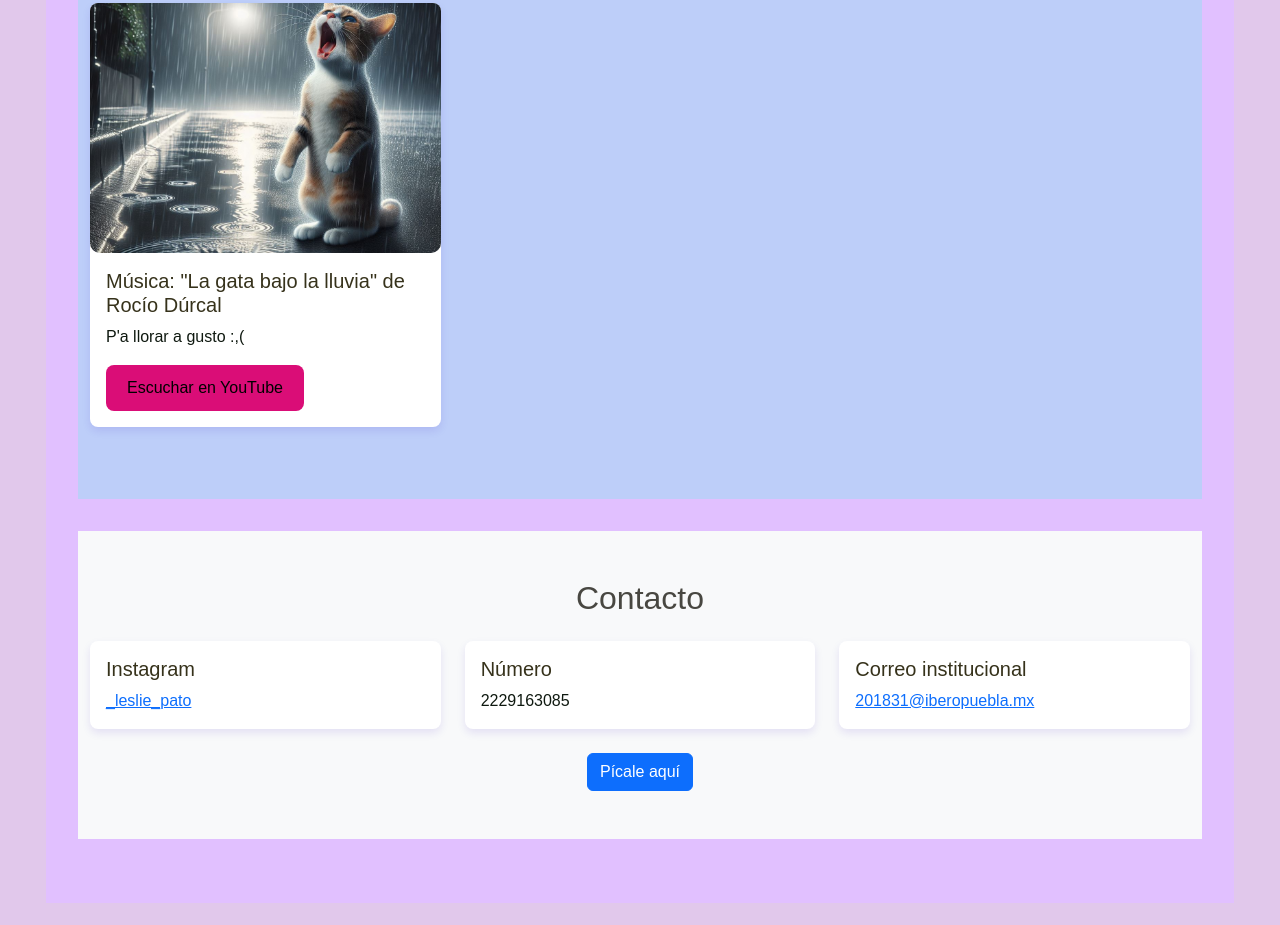
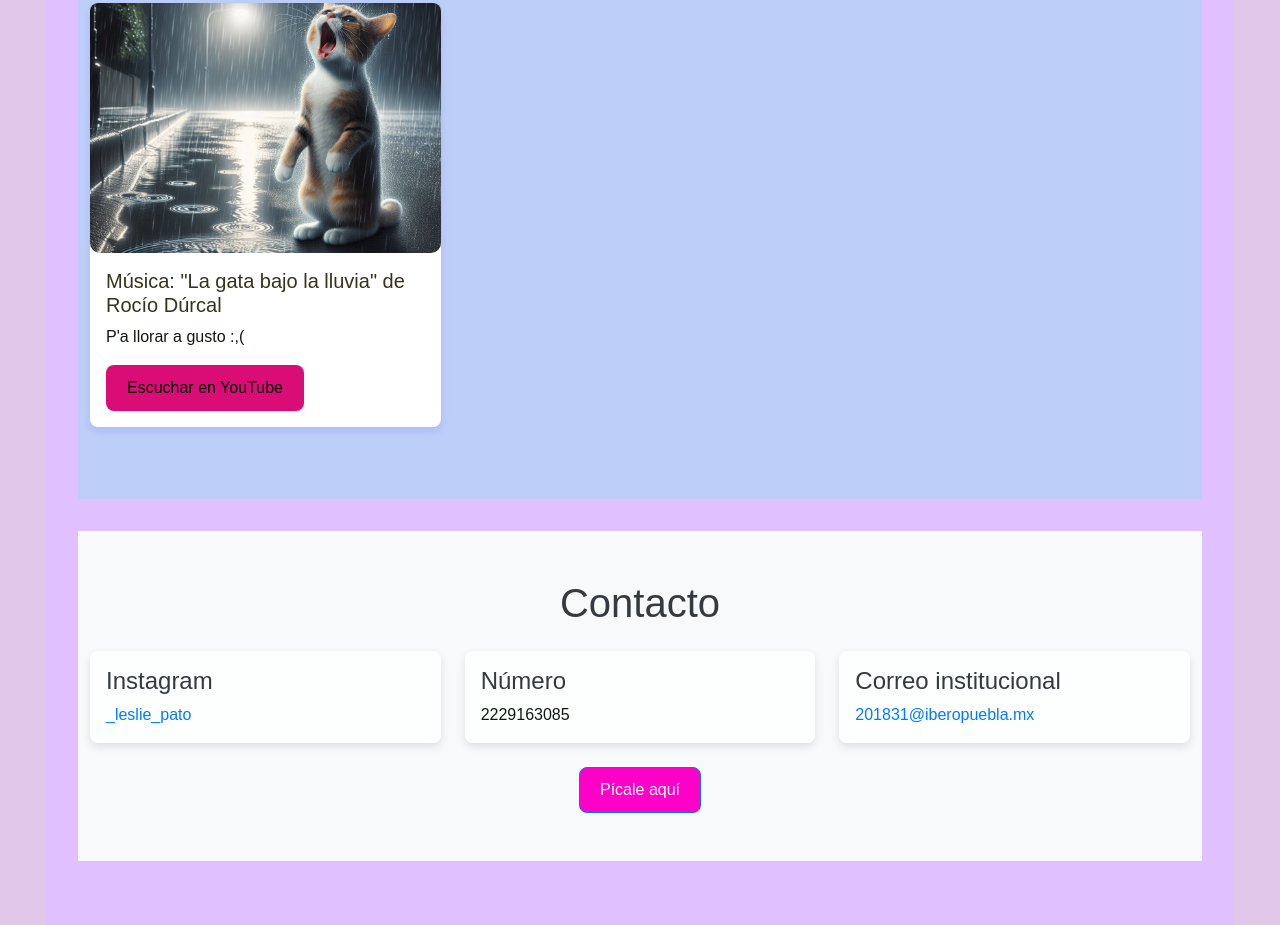
Before and after one commit to LeslieSanchez0/Pagina-web-merojada, a plain HTML site: page index.html in a window 1280 px wide. Shown: the part 3452-4377 px from the top of the page. Before the commit the page ends 4355 px from the top, so only its background shows below. Drawn offline with nearby package versions, Linux system fonts and the light colour scheme.

Commit message:
Update style.css

```diff
--- a/style.css
+++ b/style.css
@@ -172,3 +172,58 @@ img {
     margin-bottom: 2rem;
     color: #597dd0;
 }
+
+/* Estilos de la sección de contacto */
+#contact {
+    background-color: #664242; /* Color beige */
+    padding: 3rem 0;
+}
+
+#contact h2 {
+    font-size: 2.5rem;
+    margin-bottom: 2rem;
+    text-align: center;
+    color: #343a40;
+}
+
+#contact .card {
+    border: none;
+    border-radius: 0.5rem;
+    box-shadow: 0 4px 8px rgba(0, 0, 0, 0.1);
+    transition: transform 0.3s ease, box-shadow 0.3s ease;
+    background-color: rgba(255, 255, 255, 0.8); /* Fondo blanco semitransparente */
+}
+
+#contact .card:hover {
+    transform: translateY(-10px);
+    box-shadow: 0 8px 16px rgba(0, 0, 0, 0.2);
+}
+
+#contact .card-title {
+    font-size: 1.5rem;
+    color: #343a40;
+}
+
+#contact .card-text a {
+    color: #007bff;
+    text-decoration: none;
+}
+
+#contact .card-text a:hover {
+    text-decoration: underline;
+}
+
+#contact .btn-primary {
+    display: inline-block;
+    padding: 10px 20px;
+    background-color: #ff00c8;
+    color: #fff;
+    text-align: center;
+    text-decoration: none;
+    border-radius: 0.5rem;
+    transition: background-color 0.3s;
+}
+
+#contact .btn-primary:hover {
+    background-color: #ff00c8;
+}
```
